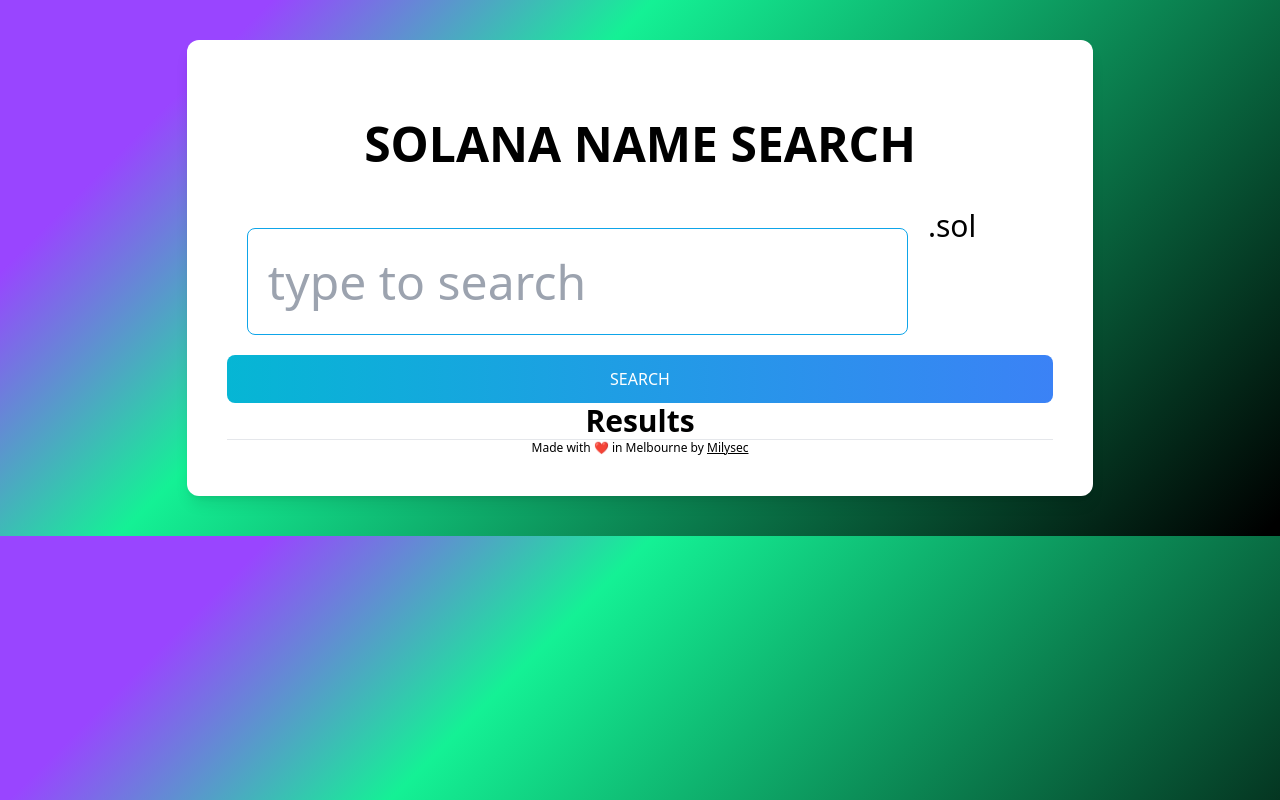
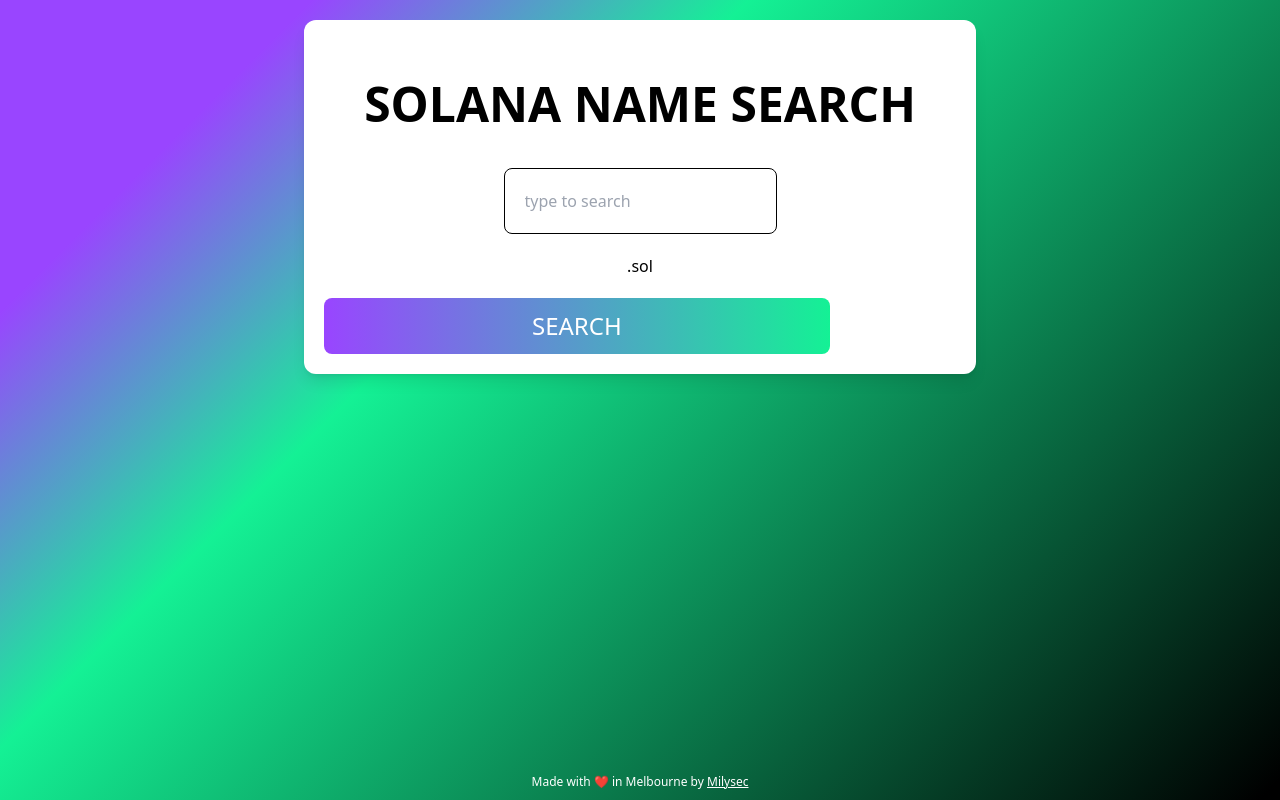
Before and after one commit to metasal1/sns-api, a website: page search.html in a window 1280 px wide. Drawn offline with nearby package versions, Linux system fonts and the light colour scheme.

Commit message:
more CSS

```diff
--- a/package.json
+++ b/package.json
@@ -11,5 +11,8 @@
   "dependencies": {
     "@bonfida/spl-name-service": "^0.1.31",
     "@solana/web3.js": "^1.41.6"
+  },
+  "devDependencies": {
+    "tailwindcss": "^3.0.24"
   }
 }
--- a/search.html
+++ b/search.html
@@ -5,43 +5,45 @@
     <meta http-equiv="X-UA-Compatible" content="IE=edge" />
     <meta name="viewport" content="width=device-width, initial-scale=1.0" />
     <title>Solana Name Search</title>
-    <script src="https://cdn.tailwindcss.com"></script>
-    <link rel="stylesheet" href="style.css" />
+    <!-- <script src="https://cdn.tailwindcss.com"></script> -->
+    <link rel="stylesheet" href="styled.css" />
   </head>
   <body>
     <div
-      class="bg-white rounded-xl shadow-lg m-10 p-10 grid place-content-center justify-center content-center place-self-center text-center"
+      class="bg-white rounded-xl shadow-lg m-5 p-5 grid place-content-center justify-center content-center place-self-center text-center"
     >
-      <h1 class="text-5xl font-bold m-10">SOLANA NAME SEARCH</h1>
-      <div class="flex text-3xl align-baseline inline-block">
+      <h1 class="text-2xl lg:text-5xl font-bold m-10">SOLANA NAME SEARCH</h1>
+      <div class="inline-block align-middle">
         <input
           id="value"
           type="search"
-          class="m-5 border rounded-lg text-5xl border-sky-500 p-5 w-4/5 lowercase"
+          class="mb-5 border rounded-lg border-sky-500 p-5 lowercase"
           placeholder="Type to search"
           required
           spellcheck="false"
         />
-        .sol
+        <div class="mb-5">.sol</div>
       </div>
-      <!-- <div id="loader" class="loader hidden">loading...</div> -->
       <button
         id="searchBtn"
-        class="padding-3 w-full h-12 px-6 text-white transition-colors duration-150 rounded-lg focus:shadow-outline hover:bg-blue-200 w-full h-12 transition-colors rounded-tl-br bg-gradient-to-r from-cyan-500 to-blue-500"
+        class="btn-primary"
         onclick="search();"
       >
         SEARCH
+      </div>
       </button>
-      <div id="results"><h1 class="text-3xl font-bold">Results</h1></div>
-      <hr />
+      <div id="resultsBox" class="resultsBox"></div>
+
+    <div class="footer">
+
       <p class="text-xs padding-10 margin-10">
         Made with ❤️ in Melbourne by
         <a
-          rel="noopener"
-          class="hover:text-bold underline"
-          href="https://milysec.com"
-          target="_blank"
-          >Milysec</a
+        rel="noopener"
+        class="hover:text-bold underline"
+        href="https://milysec.com"
+        target="_blank"
+        >Milysec</a
         >
       </p>
     </div>
@@ -54,11 +56,11 @@
     </script>
     <script>
       function search() {
-        // let headersList = {
-        //   Accept: "*/*",
-        // };
+        let headersList = {
+          Accept: "*/*",
+        };
         let result = document.getElementById("value").value.trim();
-        var resultsDiv = document.getElementById('results');
+        var resultsDiv = document.getElementById('resultsBox');
           resultsDiv.innerHTML = 'loading...'
         fetch("https://sns-api.milysec.com/" + result)
           .then(function (response) {
@@ -72,18 +74,16 @@
               // };
             console.log(data);
 
-            var resultsDiv = document.getElementById('results');
+            var resultsDiv = document.getElementById('resultsBox');
             var dateNow = new Date(Date.now())
             console.log(dateNow)
 
             resultsDiv.innerHTML = `
-            <div class="shadow-xl rounded-xl padding-2 border">
-            <div class="font-bold">Domain Name</div>   <div id='dn' class='hover:text-blue-500'>${data.data}.sol</div><button onclick="copyFtn('dn')">✂️</button>
-            <div class="font-bold">Public Key</div>   <div id='pk' class='hover:text-blue-500'>${data.publicKey}</div><button onclick="copyFtn('pk')">✂️</button>
+            <div class="font-bold">Domain Name</div>   <div id='dn' class='results'>${data.data}.sol</div><button onclick="copyFtn('dn')">✂️</button>
+            <div class="font-bold">Public Key</div>   <div id='pk' class='results'>${data.publicKey}</div><button onclick="copyFtn('pk')">✂️</button>
             <button onclick='window.open("https://solscan.io/account/${data.publicKey}")'> 🔎 </button>
-            <div class="font-bold">NFT Owner</div>   <div id='no' class='hover:text-blue-500'>${data.nftOwner}</div><button onclick="copyFtn('no')">✂️</button>
+            <div class="font-bold">NFT Owner</div>   <div id='no' class='results'>${data.nftOwner}</div><button onclick="copyFtn('no')">✂️</button>
             <div class="font-bold">Date</div>   <div class='text-xs' >${dateNow}</div>
-            </div>
            `;
           });
       }
--- a/style.css
+++ b/style.css
@@ -1,4 +1,41 @@
+@tailwind base;
+@tailwind components;
+@tailwind utilities;
+
+@layer components {
+  .btn-primary {
+    @apply md:text-lg lg:text-2xl text-white w-4/5 bg-gradient-to-r from-primary to-secondary rounded-lg p-3 hover:bg-gradient-to-r hover:from-secondary hover:to-primary;
+  }
+  .results {
+    @apply text-primary hover:text-secondary  text-sm overflow-scroll md:text-lg lg:text-2xl;
+  }
+  .resultsBox {
+    @apply bg-white rounded-lg text-center m-10;
+  }
+  .footer {
+    @apply fixed p-10;
+  }
+}
+html {
+  height: 100%;
+}
+
 body {
-    background: rgb(153,69,255);
-background: linear-gradient(135deg, rgba(153,69,255,1) 15%, rgba(20,241,149,1) 36%, rgba(0,0,0,1) 99%);
+  background: rgb(153,69,255);
+  background: linear-gradient(
+    135deg,
+    rgba(153, 69, 255, 1) 15%,
+    rgba(20, 241, 149, 1) 36%,
+    rgba(0, 0, 0, 1) 99%
+  );
 }
+
+.footer {
+  position: fixed;
+  left: 0;
+  bottom: 0;
+  width: 100%;
+  color: white;
+  text-align: center;
+  padding: 10px;
+}
--- /dev/null
+++ b/tailwind.config.js
@@ -0,0 +1,12 @@
+module.exports = {
+  content: ["*.html"],
+  theme: {
+    colors: {
+      primary: '#9945FF',
+      secondary: '#14F195',
+      white: '#FFFFFF'
+    },
+    extend: {},
+  },
+  plugins: [],
+}
```
Also changed, not shown: styled.css (added), 1 other file.
